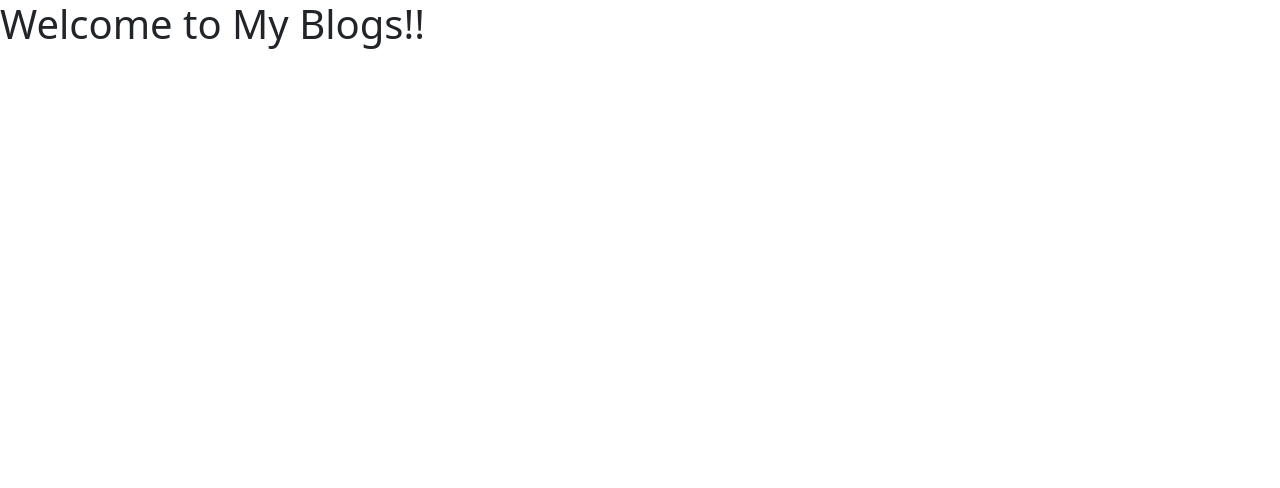
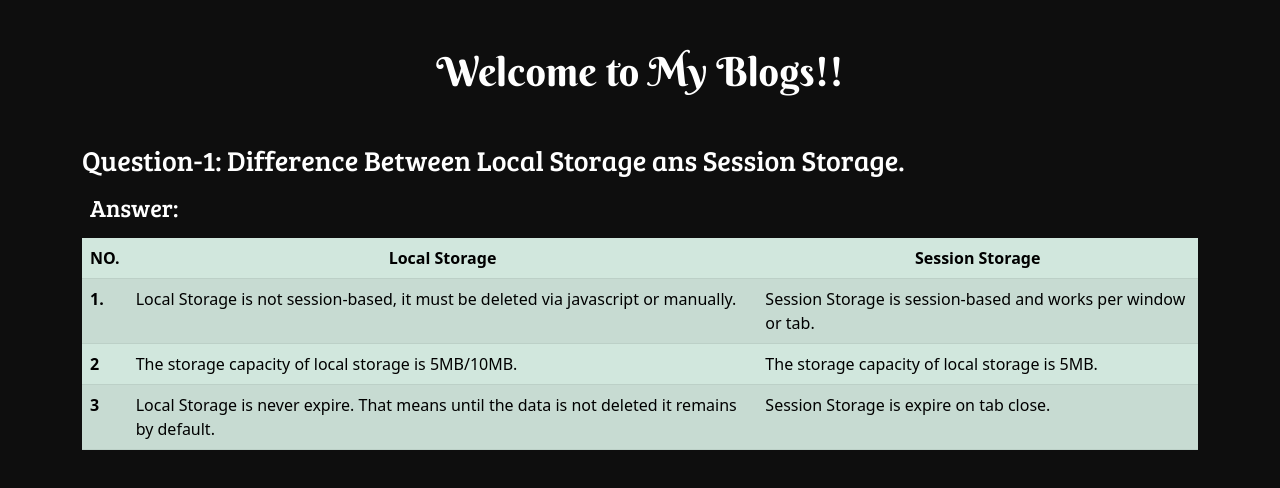
Before and after one commit to LaboneeAktar/speed-monster, a plain HTML site: page blog.html in a window 1280 px wide. Drawn offline with nearby package versions, Linux system fonts and the light colour scheme.

Commit message:
question 1 solved

```diff
--- a/blog.html
+++ b/blog.html
@@ -5,12 +5,70 @@
     <meta charset="utf-8">
     <meta name="viewport" content="width=device-width, initial-scale=1">
     <title>Blogs</title>
+    <link rel="preconnect" href="https://fonts.googleapis.com">
+    <link rel="preconnect" href="https://fonts.gstatic.com" crossorigin>
+    <link href="https://fonts.googleapis.com/css2?family=Berkshire+Swash&display=swap" rel="stylesheet">
     <link href="https://cdn.jsdelivr.net/npm/bootstrap@5.2.1/dist/css/bootstrap.min.css" rel="stylesheet"
         integrity="sha384-iYQeCzEYFbKjA/T2uDLTpkwGzCiq6soy8tYaI1GyVh/UjpbCx/TYkiZhlZB6+fzT" crossorigin="anonymous">
+    <link href="https://fonts.googleapis.com/css2?family=Bree+Serif&display=swap" rel="stylesheet">
+    <style>
+        body {
+            background-color: rgba(0, 0, 0, 0.945);
+        }
+
+        h1 {
+            font-family: 'Berkshire Swash', cursive;
+        }
+
+        h3,
+        h4,
+        p {
+            font-family: 'Bree Serif', serif;
+        }
+    </style>
 </head>
 
 <body>
-    <h1>Welcome to My Blogs!!</h1>
+    <h1 class="text-center m-5 text-white">Welcome to My Blogs!!</h1>
+    <section class="container text-white">
+        <div>
+            <h3>Question-1: Difference Between Local Storage ans Session Storage.</h3>
+            <h4 class="p-2">Answer:</h4>
+            <table class="table table-success table-striped">
+                <thead class="text-center">
+                    <tr>
+                        <th scope="col">NO.</th>
+                        <th scope="col">Local Storage</th>
+                        <th scope="col">Session Storage</th>
+
+                    </tr>
+                </thead>
+                <tbody>
+                    <tr>
+                        <th scope="row">1.</th>
+                        <td>Local Storage is not session-based, it must be deleted via javascript or manually.</td>
+                        <td>Session Storage is session-based and works per window or tab.</td>
+
+                    </tr>
+                    <tr>
+                        <th scope="row">2</th>
+                        <td>The storage capacity of local storage is 5MB/10MB.</td>
+                        <td>The storage capacity of local storage is 5MB.</td>
+
+                    </tr>
+                    <tr>
+                        <th scope="row">3</th>
+                        <td>Local Storage is never expire. That means until the data is not deleted it remains by
+                            default.
+                        </td>
+                        <td>Session Storage is expire on tab close.</td>
+
+                    </tr>
+                </tbody>
+            </table>
+        </div>
+    </section>
+
     <script src="https://cdn.jsdelivr.net/npm/bootstrap@5.2.1/dist/js/bootstrap.bundle.min.js"
         integrity="sha384-u1OknCvxWvY5kfmNBILK2hRnQC3Pr17a+RTT6rIHI7NnikvbZlHgTPOOmMi466C8"
         crossorigin="anonymous"></script>
```
